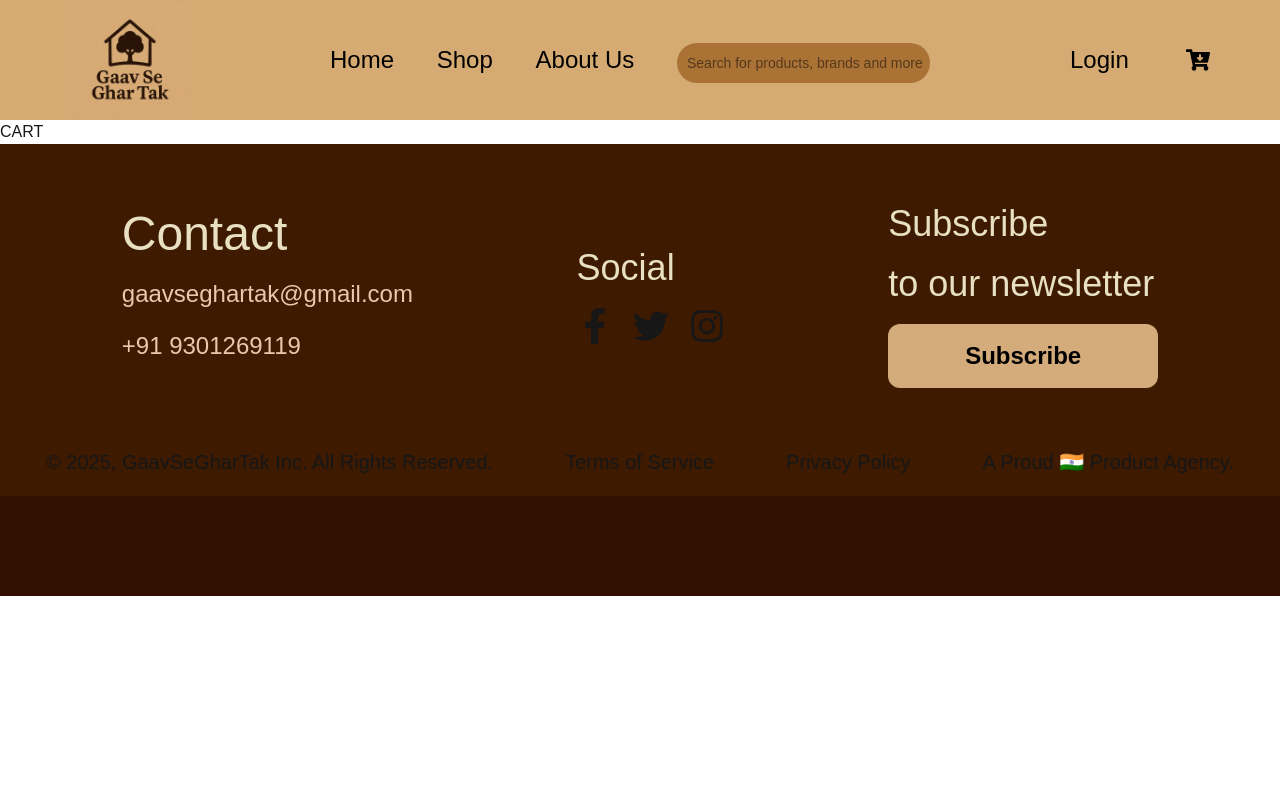
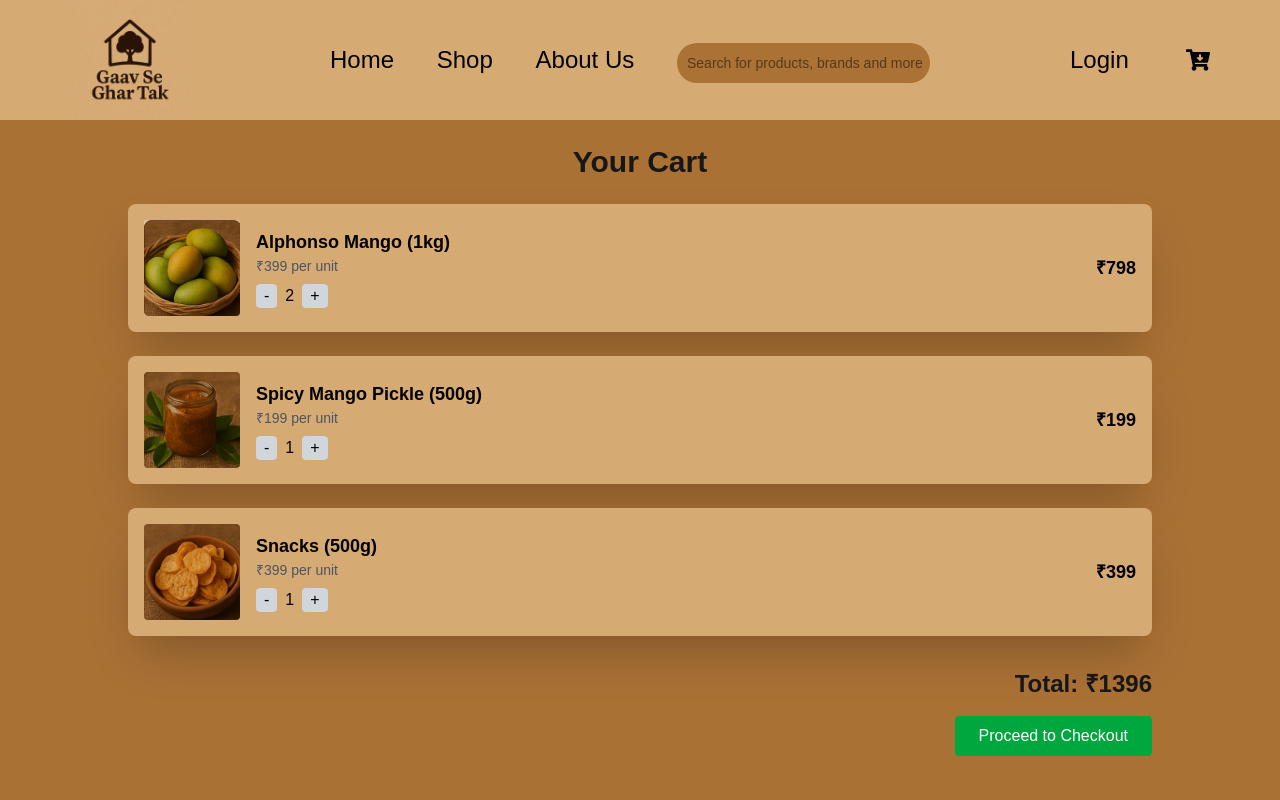
Before and after one commit to BimleshMandavi/gaav-se-ghar-tak, a Next.js app: page /Cart in a window 1280 px wide. Shown: the top 800 px of the page. Built offline with nearby package versions, Linux system fonts and the light colour scheme.

Commit message:
add cart page

```diff
--- a/src/app/About/page.tsx
+++ b/src/app/About/page.tsx
@@ -1,11 +1,68 @@
 import React from 'react'
+import Head from 'next/head'
+import Image from 'next/image'
 
 const page = () => {
   return (
     <div>
-      About Us
+      <Head>
+        <title>About Us | Gaav Se Ghar Tak</title>
+        <meta
+          name="description"
+          content="Bringing the Heart of Indian Villages to Your Doorstep"
+        />
+      </Head>
+
+      <main className="bg-[#aa7135] min-h-screen p-6">
+        <div className="max-w-4xl mx-auto text-center">
+          <div className="flex justify-center mb-4">
+            <Image
+              src="/logo.png"
+              alt="Gaav Se Ghar Tak Logo"
+              width={80}
+              height={80}
+            />
+          </div>
+          <h1 className="text-4xl font-bold mb-2">About Us</h1>
+          <p className="text-lg text-gray-700 mb-8">
+            Bringing the Heart of Indian Villages to Your Doorstep
+          </p>
+
+          <div className="text-left text-gray-800 space-y-6">
+            <p>
+              At <strong>Gaav Se Ghar Tak</strong>, we believe that the true
+              taste of India lies in its villages. From the sweetness of
+              hand–picked mangoes to the juiciest of seasonal fruits – every
+              product we deliver carries the soul of our villages.
+            </p>
+
+            <p>
+              Whether it’s the first bite of a sweet mango and juicy seasonal
+              fruits, the zing of a tangy pickle, or the crunch of your favorite
+              snacks – we promise to take you back to your roots.
+            </p>
+
+            <div className="flex flex-col md:flex-row items-center mt-10 gap-6">
+              <Image
+                src="/mango.jpg"
+                alt="Green mangoes"
+                width={300}
+                height={300}
+                className="rounded-md shadow-md"
+              />
+              <Image
+                src="/founders.jpg"
+                alt="Founders smiling"
+                width={300}
+                height={300}
+                className="rounded-md shadow-md"
+              />
+            </div>
+          </div>
+        </div>
+      </main>
     </div>
-  )
+  );
 }
 
 export default page
--- a/src/app/Cart/page.tsx
+++ b/src/app/Cart/page.tsx
@@ -1,11 +1,117 @@
-import React from 'react'
+"use client";
 
-const page = () => {
+import React, { useState } from "react";
+import Head from "next/head";
+import Image from "next/image";
+
+const sampleCart = [
+  {
+    id: 1,
+    name: "Alphonso Mango (1kg)",
+    price: 399,
+    quantity: 2,
+    image: "/pic-02.png",
+  },
+  {
+    id: 2,
+    name: "Spicy Mango Pickle (500g)",
+    price: 199,
+    quantity: 1,
+    image: "/pic-04.png",
+  },
+  {
+    id: 3,
+    name: "Snacks (500g)",
+    price: 399,
+    quantity: 1,
+    image: "/pic-05.png",
+  },
+];
+
+const Page = () => {
+  const [cartItems, setCartItems] = useState(sampleCart);
+
+  const handleQuantityChange = (id: number, delta: number) => {
+    const updatedItems = cartItems.map((item) =>
+      item.id === id
+        ? { ...item, quantity: Math.max(1, item.quantity + delta) }
+        : item
+    );
+    setCartItems(updatedItems);
+  };
+
+  const total = cartItems.reduce(
+    (acc, item) => acc + item.price * item.quantity,
+    0
+  );
+
   return (
     <div>
-      CART
+      <Head>
+        <title>Your Cart | Gaav Se Ghar Tak</title>
+      </Head>
+
+      <main className="min-h-screen bg-[#aa7135] p-6">
+        <div className="max-w-5xl mx-auto">
+          <h1 className="text-3xl font-bold mb-6 text-center">Your Cart</h1>
+
+          {cartItems.length === 0 ? (
+            <p className="text-center text-gray-600">Your cart is empty.</p>
+          ) : (
+            <>
+              <div className="space-y-6">
+                {cartItems.map((item) => (
+                  <div
+                    key={item.id}
+                    className="flex items-center bg-[#d6aa73] text-black p-4 rounded-lg shadow-2xl"
+                  >
+                    <Image
+                      src={item.image}
+                      alt={item.name}
+                      height={100}
+                      width={100}
+                      className="w-24 h-24 object-cover rounded"
+                    />
+                    <div className="ml-4 flex-1">
+                      <h2 className="text-lg font-semibold">{item.name}</h2>
+                      <p className="text-sm text-gray-600">
+                        ₹{item.price} per unit
+                      </p>
+                      <div className="mt-2 flex items-center gap-2">
+                        <button
+                          className="bg-gray-300 px-2 rounded"
+                          onClick={() => handleQuantityChange(item.id, -1)}
+                        >
+                          -
+                        </button>
+                        <span>{item.quantity}</span>
+                        <button
+                          className="bg-gray-300 px-2 rounded"
+                          onClick={() => handleQuantityChange(item.id, 1)}
+                        >
+                          +
+                        </button>
+                      </div>
+                    </div>
+                    <div className="text-right font-bold text-lg ml-4">
+                      ₹{item.price * item.quantity}
+                    </div>
+                  </div>
+                ))}
+              </div>
+
+              <div className="mt-8 text-right">
+                <h2 className="text-2xl font-semibold">Total: ₹{total}</h2>
+                <button className="mt-4 bg-green-600 hover:bg-green-700 text-white px-6 py-2 rounded">
+                  Proceed to Checkout
+                </button>
+              </div>
+            </>
+          )}
+        </div>
+      </main>
     </div>
-  )
-}
+  );
+};
 
-export default page
+export default Page;
--- a/src/app/Shop/page.tsx
+++ b/src/app/Shop/page.tsx
@@ -135,7 +135,7 @@ const Shop = () => {
                   whileHover={{ scale: 1.1 }}
                   className="flex justify-center items-center sm:p-4 pt-2"
                 >
-                  <button className="bg-[#aa7235] text-black text-[10px] sm:text-xl font-bold border-2 p-2  cursor-pointer rounded-md">
+                  <button className="mt-4 bg-green-600 hover:bg-green-700 text-white px-6 py-2 rounded cursor-pointer">
                     ADD TO CART
                   </button>
                 </motion.div>
```
